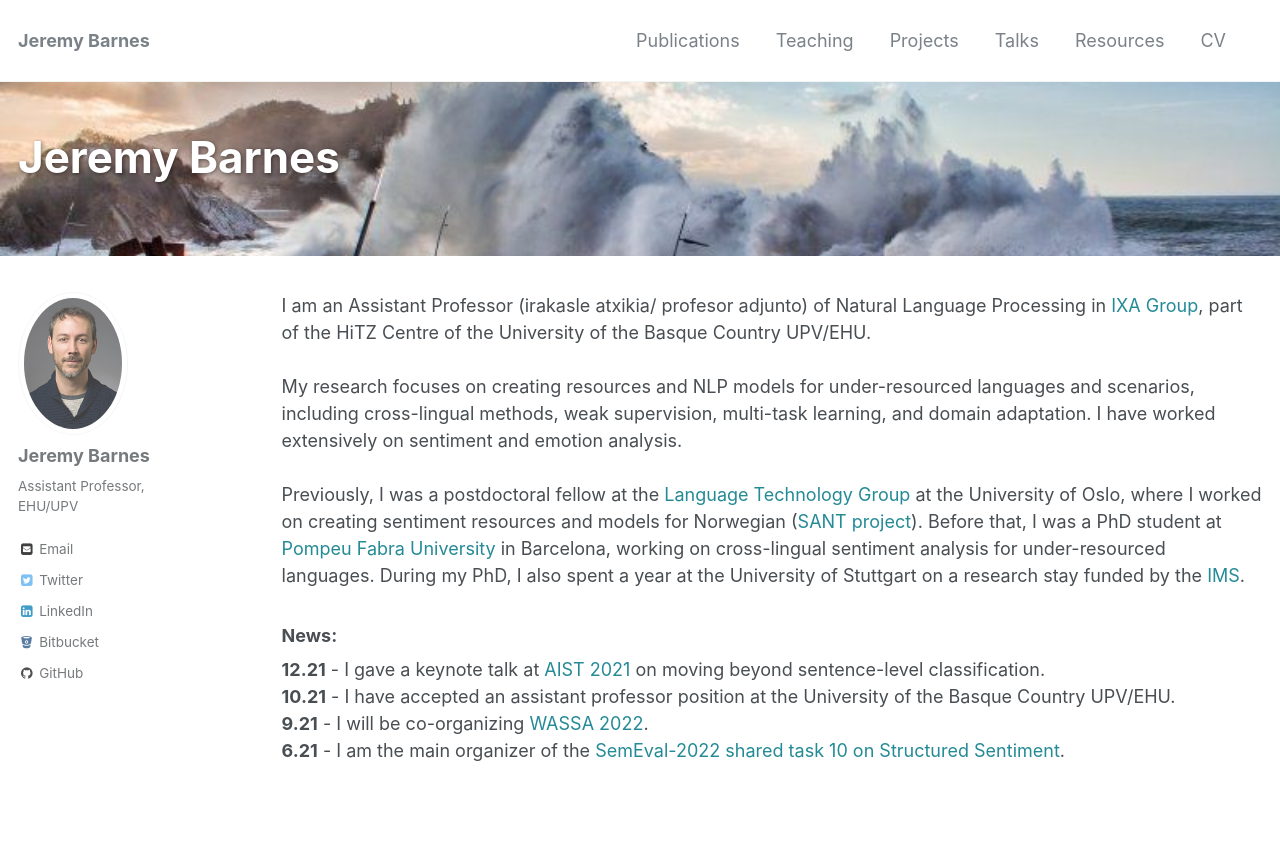
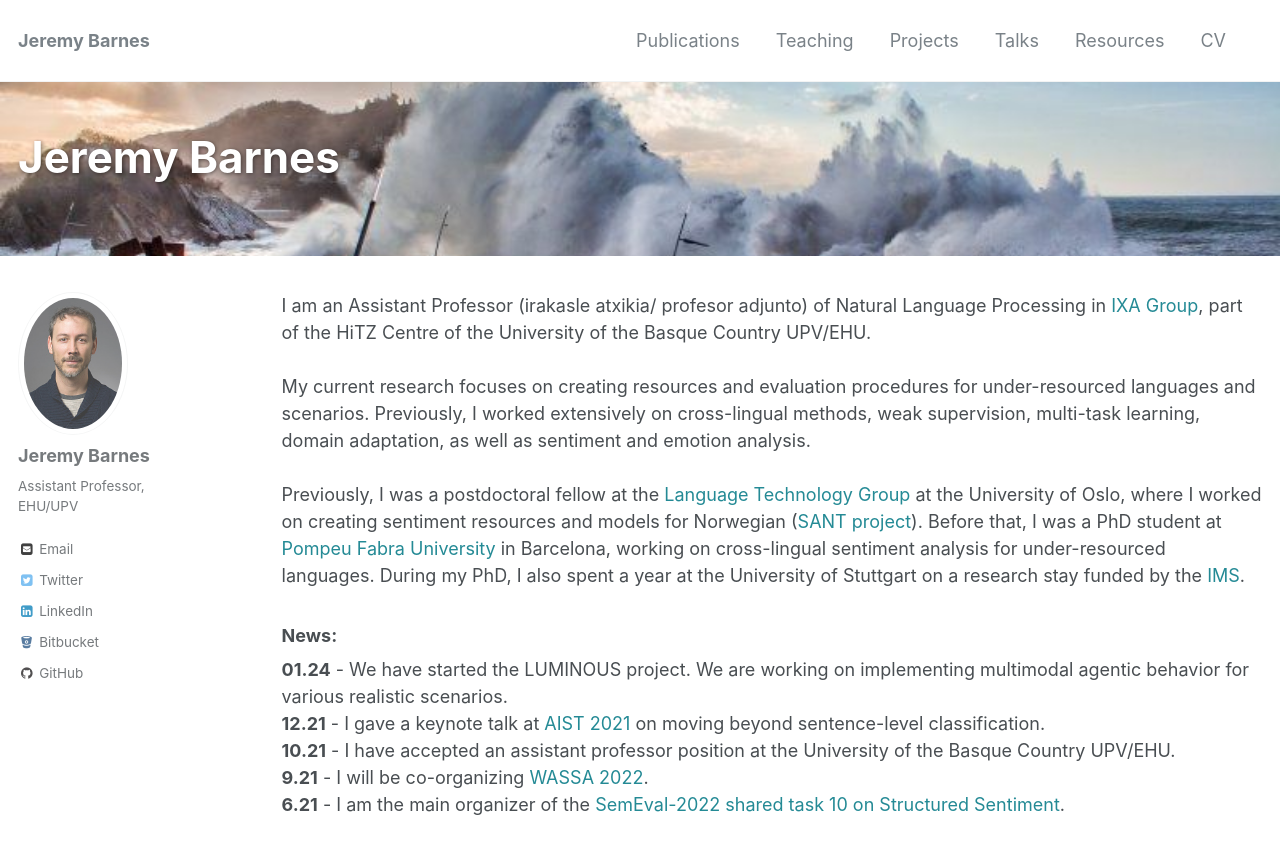
Before and after one commit to jerbarnes/jerbarnes.github.io, a Jekyll site: the page built from index.html, in a window 1280 px wide and 900 px high. Shown: the top 854 px of the window. Built offline with Jekyll 4.4.1, drawn with Linux system fonts in a browser that asks for light colours; the list of posts is cut into pages by our own code; comment, search, counter and statistics services are not loaded.

Commit message:
finally updated

```diff
--- a/_layouts/home.html
+++ b/_layouts/home.html
@@ -4,7 +4,7 @@ layout: archive
 
 I am an Assistant Professor (irakasle atxikia/ profesor adjunto) of Natural Language Processing in <a href="http://ixa.si.ehu.es/" style="color:#248a95">IXA Group</a>, part of the HiTZ Centre of the University of the Basque Country UPV/EHU.<br><br>
 
-My research focuses on creating resources and NLP models for under-resourced languages and scenarios, including cross-lingual methods, weak supervision, multi-task learning, and domain adaptation. I have worked extensively on sentiment and emotion analysis.<br><br>
+My current research focuses on creating resources and evaluation procedures for under-resourced languages and scenarios. Previously, I worked extensively on cross-lingual methods, weak supervision, multi-task learning, domain adaptation, as well as sentiment and emotion analysis.<br><br>
 
 Previously, I was a postdoctoral fellow at the <a href="https://www.mn.uio.no/ifi/english/research/groups/ltg/" style="color:#248a95">Language Technology Group</a> at the University of Oslo, where I worked on creating sentiment resources and models for Norwegian (<a href="https://www.mn.uio.no/ifi/english/research/projects/sant/index.html" style="color:#248a95">SANT project</a>). Before that, I was a PhD student at <a href="https://www.upf.edu/" style="color:#248a95">Pompeu Fabra University</a> in Barcelona, working on cross-lingual sentiment analysis for under-resourced languages. During my PhD, I also spent a year at the University of Stuttgart on a research stay funded by the <a href="https://www.ims.uni-stuttgart.de/en/" style="color:#248a95">IMS</a>.
 
@@ -12,7 +12,7 @@ Previously, I was a postdoctoral fellow at the <a href="https://www.mn.uio.no/if
 News:
         </h3>
 
-
+<strong>01.24</strong> - We have started the <a href="http://luminous-horizon.eu/">LUMINOUS</a> project. We are working on implementing multimodal agentic behavior for various realistic scenarios. <br>
 <strong>12.21</strong> - I gave a keynote talk at <a href="https://aistconf.org/" style="color:#248a95">AIST 2021</a> on moving beyond sentence-level classification. <br>
 <strong>10.21</strong> - I have accepted an assistant professor position at the University of the Basque Country UPV/EHU. <br>
 <strong>9.21</strong> -  I will be co-organizing <a href="https://wassa-workshop.github.io" style="color:#248a95">WASSA 2022</a>. <br>
```
